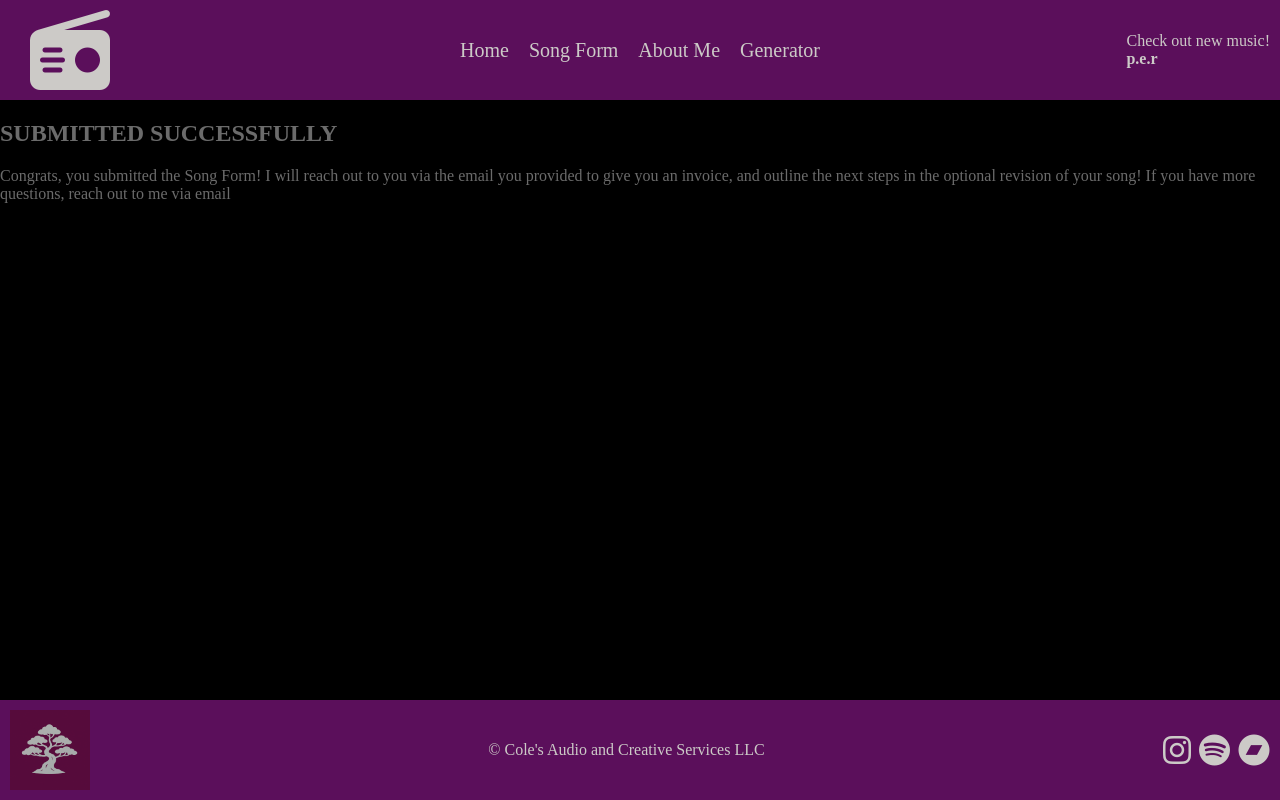
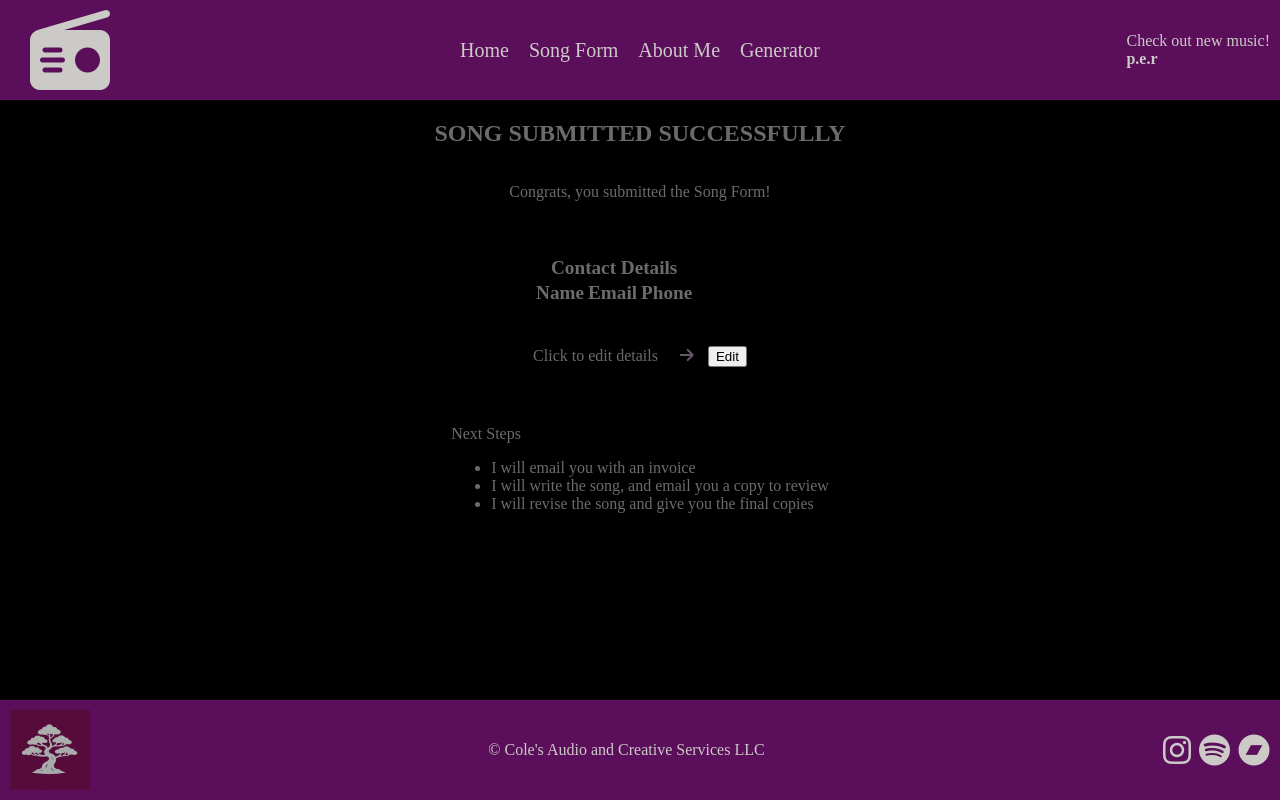
Before and after one commit to ColeSexton/final-U1-Cole-S, a React (Vite) app in the folder coles-webpage/: page /Submission in a window 1280 px wide. Built offline with nearby package versions, Linux system fonts and the light colour scheme.

Commit message:
updated submission page, with details, edit button, and css

```diff
--- a/coles-webpage/src/App.css
+++ b/coles-webpage/src/App.css
@@ -15,6 +15,17 @@
     border-width: 20px;
     border-style:double;
     border-top: 20px;
+    animation-name: colorChange;
+    animation-duration: 10s;
+    animation-iteration-count: infinite;
+
+}
+
+@keyframes colorChange {
+    0% {border-color: #5b0f5b;}
+    25% {border-color: rgb(12, 30, 190);}
+    50% {border-color: darkgreen;}
+    100% {border-color: #5b0f5b;}
 
 }
 
@@ -34,6 +45,11 @@
     display: none;
     font-family: 'Franklin Gothic Medium', 'Arial Narrow', Arial, sans-serif;
     font-size: larger;
+}
+
+.mainGif{
+    display: flex;
+    justify-content: center;
 }
 
 #aboutMe{
@@ -122,6 +138,51 @@ height: auto;
 
 .submitPage{
     color: #6b6b6b;
+    display: flex;
+    flex-direction: column;
+    align-items: center;
+    justify-content: space-between;
+
+}
+
+.subTable{
+margin-top: 40px;
+font-size: larger;
+font-weight: bold;
+}
+
+.editDetails{
+    margin-top: 20px;
+}
+
+.nextSteps{
+    margin-top: 30px;
+}
+
+
+.animatedArrow{
+    font-size: 1rem;
+    margin: 1rem;
+    animation: sideArrow 2s infinite, colorArrow 2s infinite alternate;
+
+}
+@keyframes sideArrow {
+    0%, 100%{
+        transform: translateX(0)
+
+    }
+    50%{
+        transform: translateX(8px);
+    }
+}
+
+@keyframes colorArrow{
+    0%{
+        color: #6b6b6b;
+    }
+    50%{
+        color: #5b0f5b;
+    }
 }
 
 
--- a/coles-webpage/src/components/MainPage.jsx
+++ b/coles-webpage/src/components/MainPage.jsx
@@ -26,7 +26,10 @@ const MainPage = () =>{
 
                 </section>
 
-                <footer><Footer/></footer>
+                <div className="mainGif"><img src="https://media1.giphy.com/media/4VWs1GcTDQLtXPuqxM/source.gif" alt="Bass guitar gif"></img>
+                </div>
+
+
 
         </div>
     )
--- a/coles-webpage/src/components/SongForm.jsx
+++ b/coles-webpage/src/components/SongForm.jsx
@@ -4,28 +4,29 @@ import { GiDrumKit, GiGuitarBassHead, GiGuitar, GiGrandPiano, GiPianoKeys, GiTam
 import { BiSolidPiano } from "react-icons/bi";
 import { LuGuitar } from "react-icons/lu";
 import "./SongForm.css";
-import { Link, useNavigate } from "react-router-dom";
+import { Link, useLocation, useNavigate } from "react-router-dom";
 import { Navigate } from "react-router-dom";
 import Header from "./reuse/Header";
 
 
 const SongForm = () =>{
+const location =useLocation();
 const [formData, setFormData] = useState({
-    name: "",
-    email:"",
-    phone:"",
-    title:"",
-    genre:"",
-    style:"",
-    instruments:[],
-    lyricsIncluded:"",
-    lyricsText:"",
-    length:"",
-    forSomeone:"",
-    forSomeoneExplain:"",
-    emotions:"",
-    extraInfo:"",
-    bounce:[]
+    name: location.state?.name || "",
+    email: location.state?.email || "",
+    phone:location.state?.phone || "",
+    title: location.state?.title || "",
+    genre: location.state?.genre ||"",
+    style: location.state?.style ||"",
+    instruments: location.state?.instruments ||[],
+    lyricsIncluded: location.state?.lyricsIncluded || false,
+    lyricsText: location.state?.lyricsText ||"",
+    length: location.state?.length || "",
+    forSomeone: location.state?.forSomeone || false,
+    forSomeoneExplain: location.state?.forSomeoneExplain ||"",
+    emotions: location.state?.emotions ||"",
+    extraInfo: location.state?.extraInfo ||"",
+    bounce:location.state?.bounce || []
 
 });
 
@@ -81,7 +82,11 @@ const navigate =useNavigate();
 
 const handleSubmit = (event) => {
     event.preventDefault();
-    navigate("/Submission");
+    navigate("/Submission", {
+        state: formData
+    });
+
+
 };
 
 
--- a/coles-webpage/src/components/Submission.jsx
+++ b/coles-webpage/src/components/Submission.jsx
@@ -1,26 +1,73 @@
-import SongForm from "./SongForm";
+
 import Header from "./reuse/Header";
 import Footer from "./reuse/Footer"
+import { useLocation, useNavigate } from "react-router-dom";
 
 const Submission = () =>{
+    const location = useLocation();
+    const navigate = useNavigate();
+    const formData = location.state || {};
+
+    const handleEdit = () => {
+        navigate('/SongForm', {
+            state: formData
+        });
+    };
+
     return(
+        <>
+        <Header />
         <div className="submitPage">
-        <Header />
+
 
             <div>
-                <h2>SUBMITTED SUCCESSFULLY</h2>
+                <h2>SONG SUBMITTED SUCCESSFULLY</h2>
             </div>
 
-            <section>
+            <p>
                 Congrats, you submitted the Song Form!
-                I will reach out to you via the email you provided
-                to give you an invoice, and outline the next steps in the
-                optional revision of your song!
-                If you have more questions, reach out to me via email
+            </p>
 
-            </section>
-            <Footer />
+                <div>
+
+                <table className="subTable">
+                    <caption>Contact Details</caption>
+
+                    <tr>
+                        <th>Name</th>
+                        <th>Email</th>
+                        <th>Phone</th>
+                    </tr>
+                    <tr>
+                        <td>{formData.name}</td>
+                        <td>{formData.email}</td>
+                        <td>{formData.phone}</td>
+                    </tr>
+                </table>
+
+                    <div className="editDetails">
+                    Click to edit details  <i className="fas fa-arrow-right animatedArrow"></i>
+                    <button onClick={handleEdit}>Edit</button>
+                    </div>
+
+                </div>
+
+                <div className="nextSteps">
+                    <p>Next Steps</p>
+                    <ul>
+                        <li>I will email you with an invoice</li>
+                        <li>I will write the song, and email you a copy to review</li>
+                        <li>I will revise the song and give you the final copies</li>
+                    </ul>
+
+                </div>
+
+
+
+
         </div>
+        <Footer />
+        </>
     )
 
 }
```
